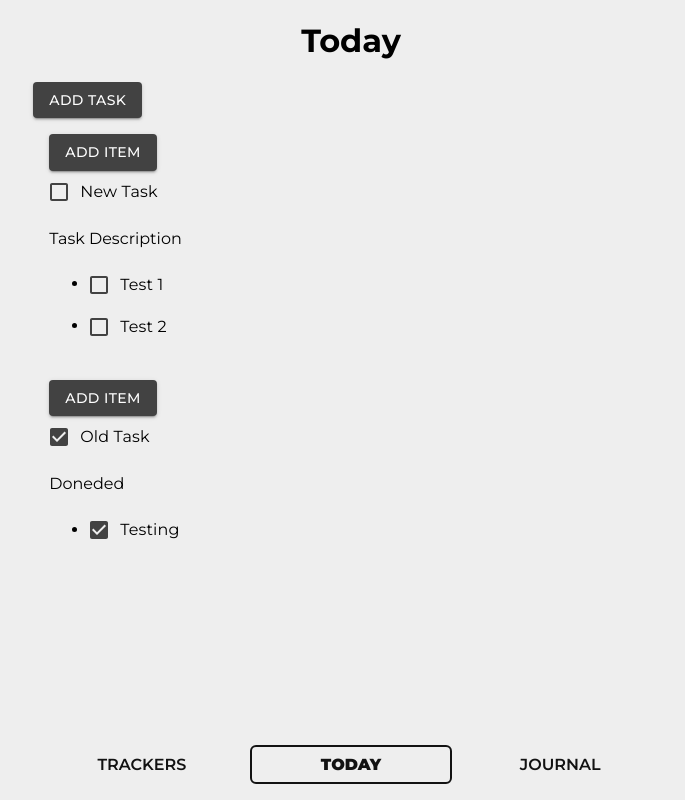
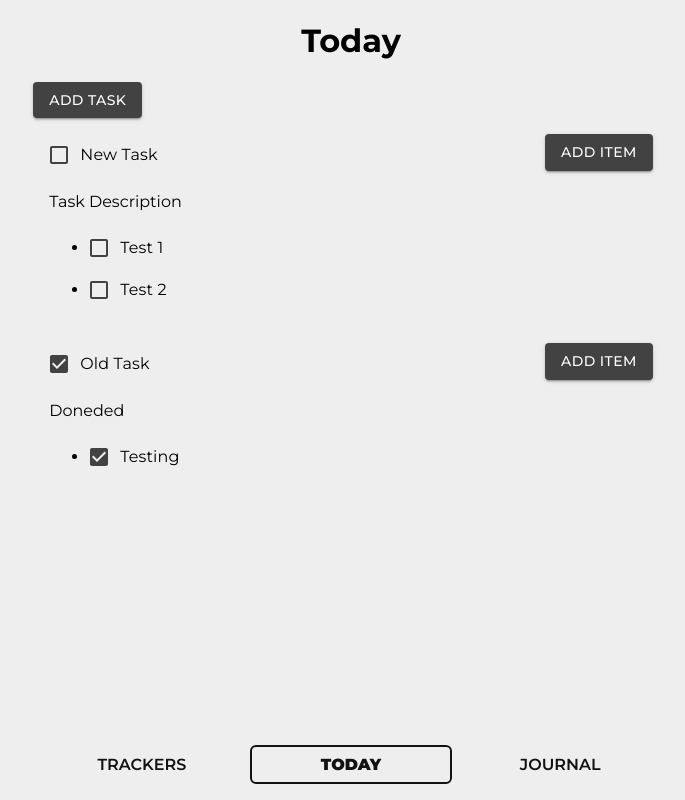
Before and after one commit to therisingtsun/ekdanta, a Next.js app: page / in a window 1280 px wide. Shown: the whole page, without its empty margins (289-974 px from the left). Built offline with nearby package versions, Linux system fonts and the light colour scheme.

Commit message:
uuid-based tasks

```diff
--- a/package.json
+++ b/package.json
@@ -15,10 +15,12 @@
 		"@types/node": "18.15.10",
 		"@types/react": "18.0.29",
 		"@types/react-dom": "18.0.11",
+		"@types/uuid": "^9.0.1",
 		"next": "^13.4.1",
 		"react": "^18.2.0",
 		"react-dom": "^18.2.0",
-		"typescript": "5.0.2"
+		"typescript": "5.0.2",
+		"uuid": "^9.0.0"
 	},
 	"devDependencies": {
 		"sass": "^1.62.1",
--- a/src/app/components/Task/Modal.tsx
+++ b/src/app/components/Task/Modal.tsx
@@ -8,12 +8,12 @@ import DialogActions from "@mui/material/DialogActions";
 import DialogContent from "@mui/material/DialogContent";
 import DialogContentText from "@mui/material/DialogContentText";
 import DialogTitle from "@mui/material/DialogTitle";
+import { grey } from "@mui/material/colors";
 
 import {
 	Task as TaskStructure,
 	TaskItem as TaskItemStructure,
 } from "@/types/TasksList";
-import { grey } from "@mui/material/colors";
 
 const buttonStyle = {
 	fontFamily: "Montserrat",
@@ -24,35 +24,29 @@ const buttonStyle = {
 };
 
 export const TaskDialog = ({
+	init,
 	openTaskDialog,
 	setOpenTaskDialog,
-	handleTaskSubmit
+	onSubmit,
 }: {
+	init: () => TaskStructure;
 	openTaskDialog: boolean;
 	setOpenTaskDialog: React.Dispatch<React.SetStateAction<boolean>>;
-	handleTaskSubmit: (task: TaskStructure) => void;
+	onSubmit: (task: TaskStructure) => void;
 }) => {
-	const [ task, setTask ] = useState<TaskStructure>({
-		title: "",
-		description: "",
-		items: [],
-	})
+	const [ state, setState ] = useState<TaskStructure>(init())
 
 	return <>
-		<Button
-			variant="contained"
-			sx={buttonStyle}
-			onClick={() => setOpenTaskDialog(true)}
-		>
+		<Button variant="contained" sx={buttonStyle} onClick={() => {
+			setOpenTaskDialog(true)
+			setState(init())
+		}}>
 			Add Task
 		</Button>
-		<Dialog
-			open={openTaskDialog}
-			onClose={() => setOpenTaskDialog(false)}
-		>
+		<Dialog open={openTaskDialog} onClose={() => setOpenTaskDialog(false)}>
 			<form onSubmit={(event) => {
 				event.preventDefault()
-				handleTaskSubmit(task)
+				onSubmit(state)
 			}}>
 				<DialogTitle>Add Task</DialogTitle>
 				<DialogContent>
@@ -61,12 +55,10 @@ export const TaskDialog = ({
 						autoFocus
 						autoComplete="off" margin="dense"
 						fullWidth variant="standard"
-						onChange={(
-							event: React.ChangeEvent<HTMLInputElement>
-						) => {
-							setTask({
-								...task,
-								title: event.target.value
+						onChange={(event: React.ChangeEvent<HTMLInputElement>) => {
+							setState({
+								...state,
+								title: event.target.value.trim()
 							})
 						}}
 					/>
@@ -74,12 +66,10 @@ export const TaskDialog = ({
 					<TextField
 						autoComplete="off" margin="dense"
 						fullWidth variant="standard"
-						onChange={(
-							event: React.ChangeEvent<HTMLInputElement>
-						) => {
-							setTask({
-								...task,
-								description: event.target.value
+						onChange={(event: React.ChangeEvent<HTMLInputElement>) => {
+							setState({
+								...state,
+								description: event.target.value.trim()
 							})
 						}}
 					/>
@@ -97,36 +87,31 @@ export const TaskDialog = ({
 	</>
 };
 
-export const SubTaskDialog = ({
-	openSubTaskDialog,
-	setOpenSubTaskDialog,
-	handleSubTaskSubmit,
-	itemList,
-	setItemList,
+export const TaskItemDialog = ({
+	init,
+	openTaskItemDialog,
+	setOpenTaskItemDialog,
+	onSubmit,
 }: {
-	openSubTaskDialog: boolean;
-	setOpenSubTaskDialog: React.Dispatch<React.SetStateAction<boolean>>;
-	handleSubTaskSubmit: (event: React.SyntheticEvent) => void;
-	itemList: TaskItemStructure;
-	setItemList: React.Dispatch<React.SetStateAction<TaskItemStructure>>;
+	init: () => TaskItemStructure;
+	openTaskItemDialog: boolean;
+	setOpenTaskItemDialog: React.Dispatch<React.SetStateAction<boolean>>;
+	onSubmit: (item: TaskItemStructure) => void;
 }) => {
+	const [ state, setState ] = useState<TaskItemStructure>(init())
+
 	return <>
-		<Button
-			sx={buttonStyle}
-			variant="contained"
-			onClick={() => {
-				setOpenSubTaskDialog(true);
-			}}
-		>
+		<Button sx={buttonStyle} variant="contained" onClick={() => {
+			setOpenTaskItemDialog(true)
+			setState(init())
+		}}>
 			Add Item
 		</Button>
-		<Dialog
-			open={openSubTaskDialog}
-			onClose={() => {
-				setOpenSubTaskDialog(false);
-			}}
-		>
-			<form onSubmit={handleSubTaskSubmit}>
+		<Dialog open={openTaskItemDialog} onClose={() => setOpenTaskItemDialog(false)}>
+			<form onSubmit={(event) => {
+				event.preventDefault()
+				onSubmit(state)
+			}}>
 				<DialogTitle>Add Item</DialogTitle>
 				<DialogContent>
 					<DialogContentText>Description</DialogContentText>
@@ -136,30 +121,19 @@ export const SubTaskDialog = ({
 						margin="dense"
 						fullWidth
 						variant="standard"
-						onChange={(
-							event: React.ChangeEvent<HTMLInputElement>
-						) => {
-							const taskItem: TaskItemStructure = {
-								description: event.target.value,
-							};
-							setItemList({ ...taskItem });
+						onChange={(event: React.ChangeEvent<HTMLInputElement>) => {
+							setState({
+								...state,
+								description: event.target.value.trim()
+							})
 						}}
 					/>
 				</DialogContent>
 				<DialogActions>
-					<Button
-						onClick={() => {
-							setOpenSubTaskDialog(false);
-						}}
-					>
+					<Button onClick={() => setOpenTaskItemDialog(false)}>
 						Cancel
 					</Button>
-					<Button
-						type="submit"
-						onClick={() => {
-							setOpenSubTaskDialog(false);
-						}}
-					>
+					<Button type="submit" onClick={() => setOpenTaskItemDialog(false)}>
 						Add
 					</Button>
 				</DialogActions>
@@ -167,39 +141,3 @@ export const SubTaskDialog = ({
 		</Dialog>
 	</>
 };
-
-export default ({
-	task,
-	setTask,
-}: {
-	task: TaskStructure;
-	setTask: React.Dispatch<React.SetStateAction<TaskStructure>>;
-}) => {
-	const [openSubTaskDialog, setOpenSubTaskDialog] = useState(false);
-	const [itemList, setItemList] = useState({
-		description: ""
-	});
-
-	const handleSubTaskSubmit = (event: React.SyntheticEvent) => {
-		event.preventDefault();
-		let taskList = task.items;
-		taskList.push(itemList);
-		setTask({
-			...task,
-			completed: false,
-			items: [...taskList],
-		});
-	};
-
-	return (
-		<div>
-			<SubTaskDialog
-				openSubTaskDialog={openSubTaskDialog}
-				setOpenSubTaskDialog={setOpenSubTaskDialog}
-				handleSubTaskSubmit={handleSubTaskSubmit}
-				itemList={itemList}
-				setItemList={setItemList}
-			/>
-		</div>
-	);
-};
--- a/src/app/components/Task/index.scss
+++ b/src/app/components/Task/index.scss
@@ -2,4 +2,15 @@
 	position: relative;
 	margin: 1rem;
 	margin-bottom: 2rem;
+
+	.task-header {
+		display: flex;
+		flex-flow: row nowrap;
+		align-items: flex-start;
+		justify-content: space-between;
+
+		label {
+			width: calc(100% - 8rem);
+		}
+	}
 }
--- a/src/app/components/Task/index.tsx
+++ b/src/app/components/Task/index.tsx
@@ -11,7 +11,7 @@ import {
 	Task as TaskStructure,
 	TaskItem as TaskItemStructure,
 } from "@/types/TasksList";
-import FormDialog from "./Modal";
+import { TaskItemDialog } from "./Modal";
 
 const checkboxStyle = {
 	color: grey[800],
@@ -22,10 +22,10 @@ const checkboxStyle = {
 
 export const TaskItem = ({
 	item,
-	clickHandler,
+	onClick,
 }: {
 	item: TaskItemStructure;
-	clickHandler: () => void;
+	onClick: () => void;
 }) => {
 	return (
 		<FormControlLabel
@@ -39,14 +39,17 @@ export const TaskItem = ({
 				<Checkbox
 					sx={checkboxStyle}
 					checked={item.completed ?? false}
-					onClick={clickHandler}
+					onClick={onClick}
 				/>
 			}
 		/>
 	);
 };
 
-export default ({ task }: { task: TaskStructure }) => {
+export default ({ task, onUpdate }: {
+	task: TaskStructure,
+	onUpdate: (task: TaskStructure) => void
+}) => {
 	task.created ??= new Date();
 
 	const [state, setState] = useState(task);
@@ -65,17 +68,27 @@ export default ({ task }: { task: TaskStructure }) => {
 	};
 	const updateHandler = (i: number) => {
 		return () => {
-			state.items[i].completed = !state.items[i].completed;
-			setState({ ...state });
+			state.items[i].completed = !state.items[i].completed
+			onUpdate(state)
+			setState({ ...state })
 		};
 	};
+
+	const [ openNewTaskItemDialog, setOpenNewTaskItemDialog ] = useState(false);
+	const handleTaskItem = (item: TaskItemStructure) => {
+		if (item.description.length > 0) {
+			state.items = [ ...state.items, item ]
+			setState(state)
+			onUpdate(state)
+		}
+	}
 
 	const completedCount = state.items.filter((item) => item.completed).length;
 	// console.log(state)
 
 	return (
 		<div className="task-container">
-			<FormDialog task={state} setTask={setState} />
+			<div className="task-header">
 				<FormControlLabel
 					label={
 						<Typography fontFamily={"Montserrat, sans-serif"}>
@@ -97,11 +110,23 @@ export default ({ task }: { task: TaskStructure }) => {
 						/>
 					}
 				/>
+				<TaskItemDialog
+					init={() => {
+						return {
+							description: "",
+							completed: false
+						}
+					}}
+					openTaskItemDialog={openNewTaskItemDialog}
+					setOpenTaskItemDialog={setOpenNewTaskItemDialog}
+					onSubmit={handleTaskItem}
+				/>
+			</div>
 			<p>{state.description}</p>
 			<ul>
 				{state.items.map((item, i) => (
 					<li key={i}>
-						<TaskItem item={item} clickHandler={updateHandler(i)} />
+						<TaskItem item={item} onClick={updateHandler(i)} />
 					</li>
 				))}
 			</ul>
--- a/src/app/page.tsx
+++ b/src/app/page.tsx
@@ -4,15 +4,16 @@ import { useState } from "react"
 import BottomNav from "./components/BottomNav"
 import Task from "./components/Task"
 import { TaskDialog } from "./components/Task/Modal";
+import { v4 as uuid } from "uuid";
 
 import {
 	Task as TaskStructure,
 	TaskItem as TaskItemStructure,
 } from "@/types/TasksList";
 
-export default () => {
 const tasks: TaskStructure[] = [
 	{
+		id: uuid(),
 		title: "New Task",
 		description: "Task Description",
 		items: [
@@ -21,6 +22,7 @@ export default () => {
 		]
 	},
 	{
+		id: uuid(),
 		title: "Old Task",
 		description: "Doneded",
 		items: [
@@ -29,6 +31,7 @@ export default () => {
 	},
 ]
 
+export default () => {
 	const [ state, setState ] = useState(tasks)
 	const [ openNewTaskDialog, setOpenNewTaskDialog ] = useState(false);
 
@@ -38,13 +41,41 @@ export default () => {
 			task
 		])
 	}
+	const handleTaskUpdate = (task: TaskStructure) => {
+		const i = state.findIndex(t => t.id === task.id)
+		if (i > -1) {
+			state[i] = task;
+			setState([ ...state ])
+		}
+	}
+
+	// console.log(state)
 
 	return <>
 		<h1>Today</h1>
 
 		<main>
-			<TaskDialog openTaskDialog={openNewTaskDialog} setOpenTaskDialog={setOpenNewTaskDialog} handleTaskSubmit={handleTaskSubmit} />
-			{state.map((task, i) => <Task key={i} task={task} />)}
+			<TaskDialog
+				init={() => {
+					return {
+						id: uuid(),
+						title: "",
+						description: "",
+						items: [],
+						created: new Date(),
+						deadline: null,
+						completed: false,
+					}
+				}}
+				openTaskDialog={openNewTaskDialog}
+				setOpenTaskDialog={setOpenNewTaskDialog}
+				onSubmit={handleTaskSubmit}
+			/>
+			{state.map((task, i) => <Task
+				key={i}
+				task={task}
+				onUpdate={handleTaskUpdate}
+			/>)}
 		</main>
 
 		<BottomNav />
--- a/src/types/TasksList.d.ts
+++ b/src/types/TasksList.d.ts
@@ -4,6 +4,7 @@ export type TaskItem = {
 };
 
 export type Task = {
+	id: string;
 	title: string;
 	created?: Date;
 	description?: string;
```
Also changed, not shown: 1 other file (tests, documents, lock files or other folders). Lines whose indentation alone changed are shown as unchanged.
